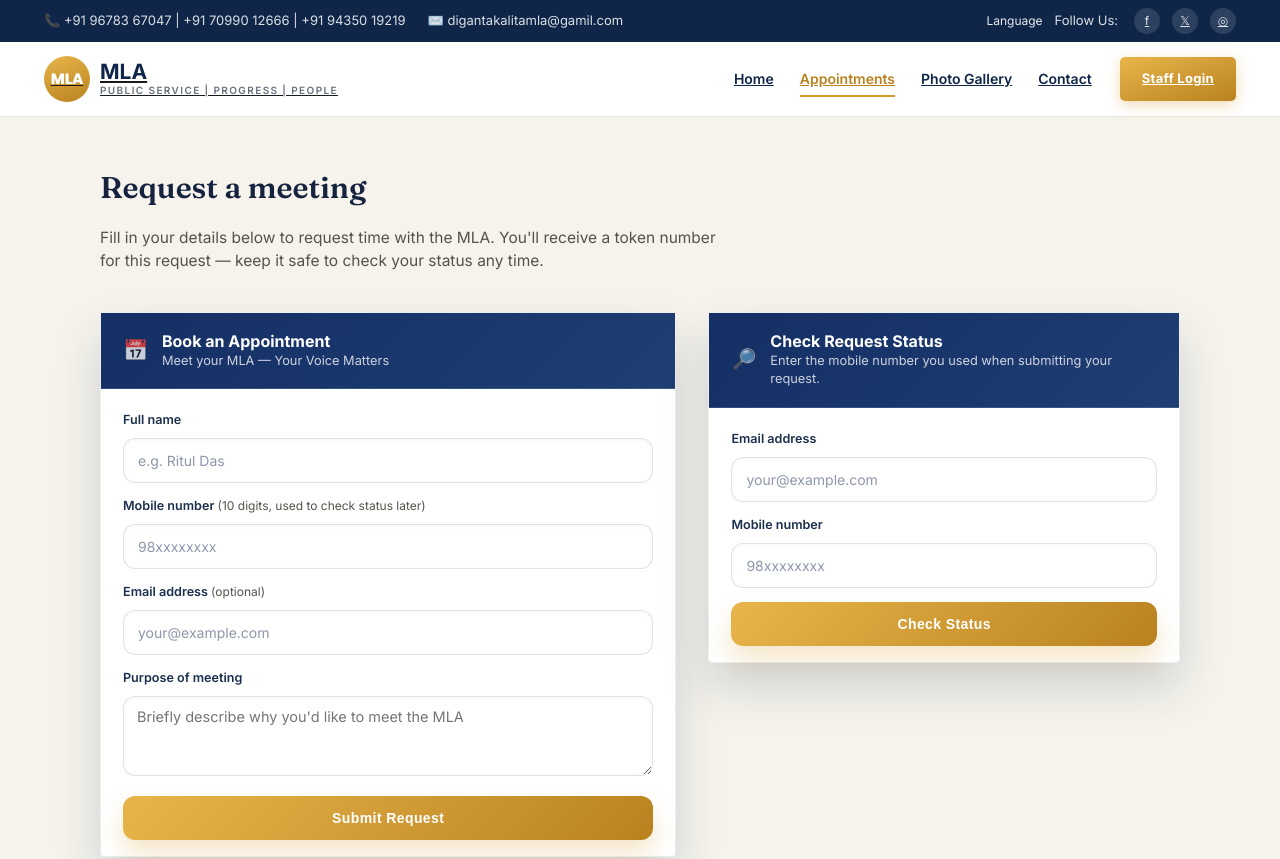
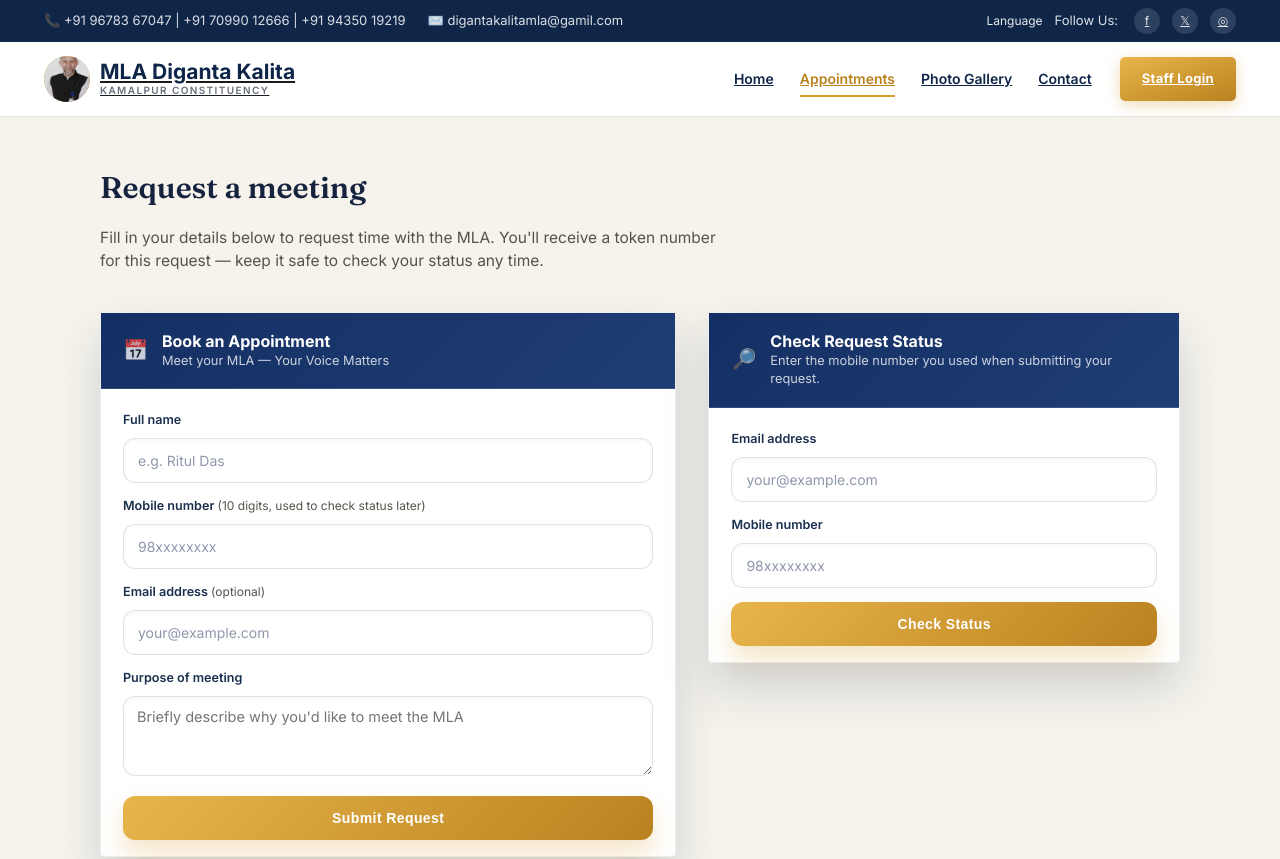
Before and after one commit to Hp-wala/appointment-system, a website: page public/appointments.html in a window 1280 px wide. Shown: the top 859 px of the page. Drawn offline with Linux system fonts and the light colour scheme.

Commit message:
Align MLA branding across public pages

```diff
--- a/public/appointments.html
+++ b/public/appointments.html
@@ -30,10 +30,12 @@
 <header class="hm-navbar">
   <div class="hm-wrap">
     <a class="hm-logo" href="index.html">
-      <div class="hm-logo-badge">MLA</div>
+      <div class="hm-logo-badge">
+        <img src="images/mla-photo.png" alt="MLA Diganta Kalita" />
+      </div>
       <div class="hm-logo-text">
-        <div class="hm-title">MLA</div>
-        <div class="hm-tagline">Public Service | Progress | People</div>
+        <div class="hm-title">MLA Diganta Kalita</div>
+        <div class="hm-tagline">Kamalpur Constituency</div>
       </div>
     </a>
     <nav class="hm-nav-links">
```
Also changed, not shown: public/contact.html (+5 -3 lines), public/gallery.html (+5 -3 lines).
